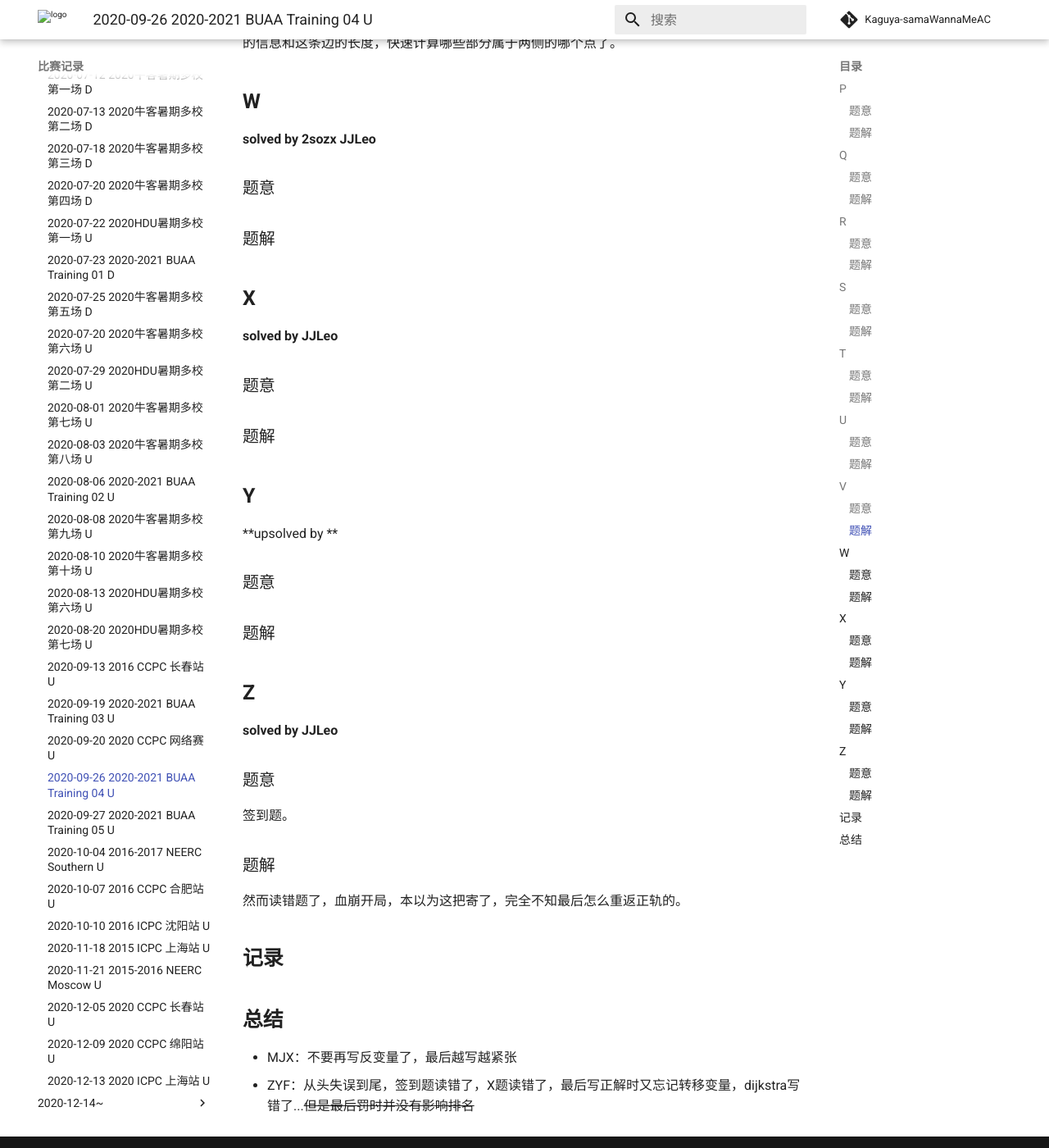
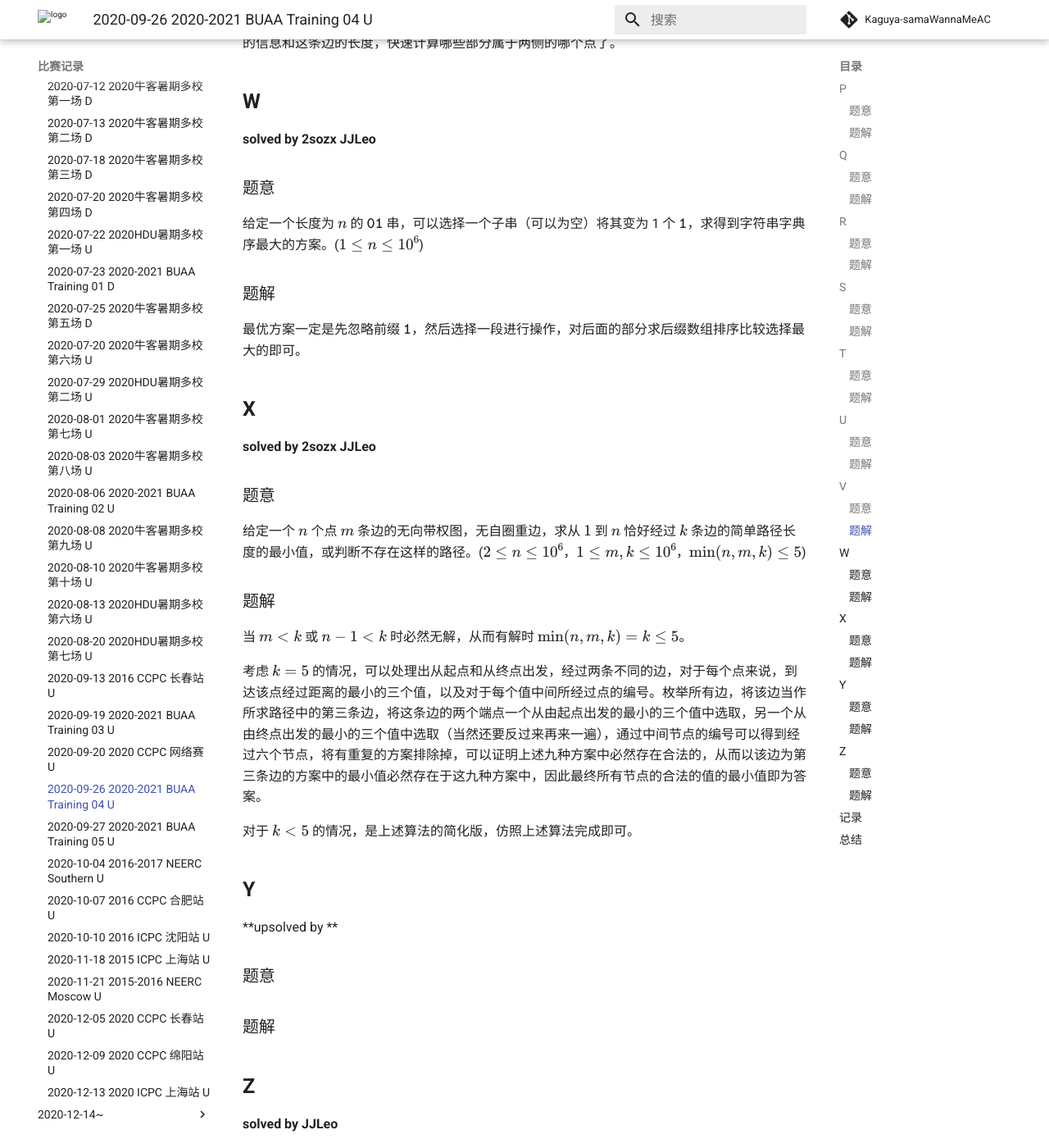
Before and after one commit to Kaguya-samaWannaMeAC/kaguya-samawannameac.github.io, an MkDocs documentation site: the page built from docs/contest/2020-09-26 2020-2021 BUAA ICPC Team Supplementary Training 04.md, in a window 1280 px wide and 1400 px high, scrolled down 2752 px. Shown: the whole window at 82% size. Built offline with MkDocs 1.6.1 and Material for MkDocs 9.7.7, drawn with Linux system fonts in a browser that asks for light colours; formulas are drawn with MathJax 3; comment, search, counter and statistics services are not loaded; some of the changed text lies outside the part shown.

Commit message:
Update 2020-09-26 2020-2021 BUAA ICPC Team Supplementary Training 04.md

```diff
--- a/docs/contest/2020-09-26 2020-2021 BUAA ICPC Team Supplementary Training 04.md
+++ b/docs/contest/2020-09-26 2020-2021 BUAA ICPC Team Supplementary Training 04.md
@@ -105,23 +105,27 @@ $$
 
 ### 题意
 
-
+给定一个长度为 $n$ 的 $\texttt{01}$ 串，可以选择一个子串（可以为空）将其变为 1 个 $\texttt{1}$，求得到字符串字典序最大的方案。($1 \le n \le 10^6$)
 
 ### 题解
 
-
+最优方案一定是先忽略前缀 $\texttt{1}$，然后选择一段进行操作，对后面的部分求后缀数组排序比较选择最大的即可。
 
 ## **X**
 
-**solved by JJLeo**
+**solved by 2sozx JJLeo**
 
 ### 题意
 
-
+给定一个 $n$ 个点 $m$ 条边的无向带权图，无自圈重边，求从 $1$ 到 $n$ 恰好经过 $k$ 条边的简单路径长度的最小值，或判断不存在这样的路径。($2 \le n \le 10^6$，$1 \le m,k \le 10^6$，$\min(n,m,k) \le 5$)
 
 ### 题解
 
+当 $m < k$ 或 $n - 1 < k$ 时必然无解，从而有解时 $\min(n,m,k) = k \le 5$。
 
+考虑 $k=5$ 的情况，可以处理出从起点和从终点出发，经过两条不同的边，对于每个点来说，到达该点经过距离的最小的三个值，以及对于每个值中间所经过点的编号。枚举所有边，将该边当作所求路径中的第三条边，将这条边的两个端点一个从由起点出发的最小的三个值中选取，另一个从由终点出发的最小的三个值中选取（当然还要反过来再来一遍），通过中间节点的编号可以得到经过六个节点，将有重复的方案排除掉，可以证明上述九种方案中必然存在合法的，从而以该边为第三条边的方案中的最小值必然存在于这九种方案中，因此最终所有节点的合法的值的最小值即为答案。
+
+对于 $k<5$ 的情况，是上述算法的简化版，仿照上述算法完成即可。
 
 ## **Y**
 
@@ -145,7 +149,7 @@ $$
 
 ### 题解
 
-然而读错题了，血崩开局，本以为这把寄了，完全不知最后怎么重返正轨的。
+然而读错题了，血崩开局，本以为这把寄了，后期靠崔佬几何题成功翻盘。
 
 ## **记录**
 
```
